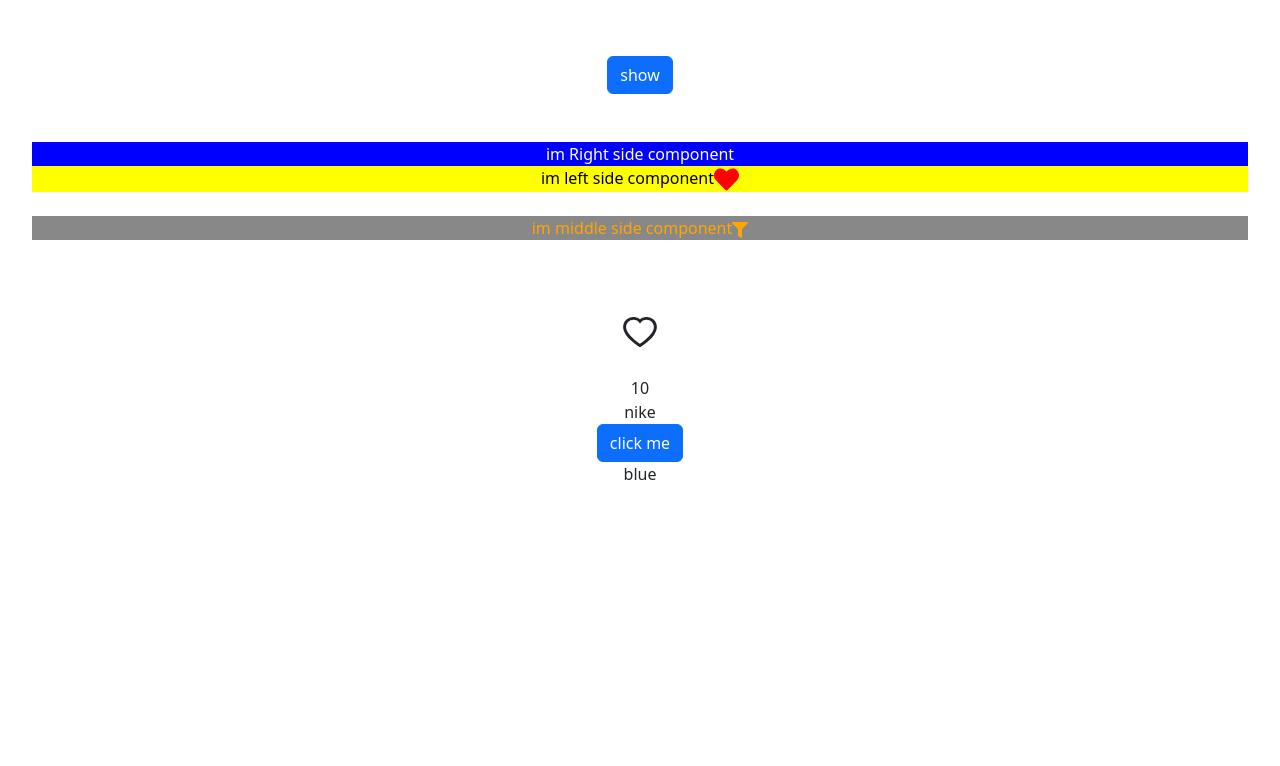
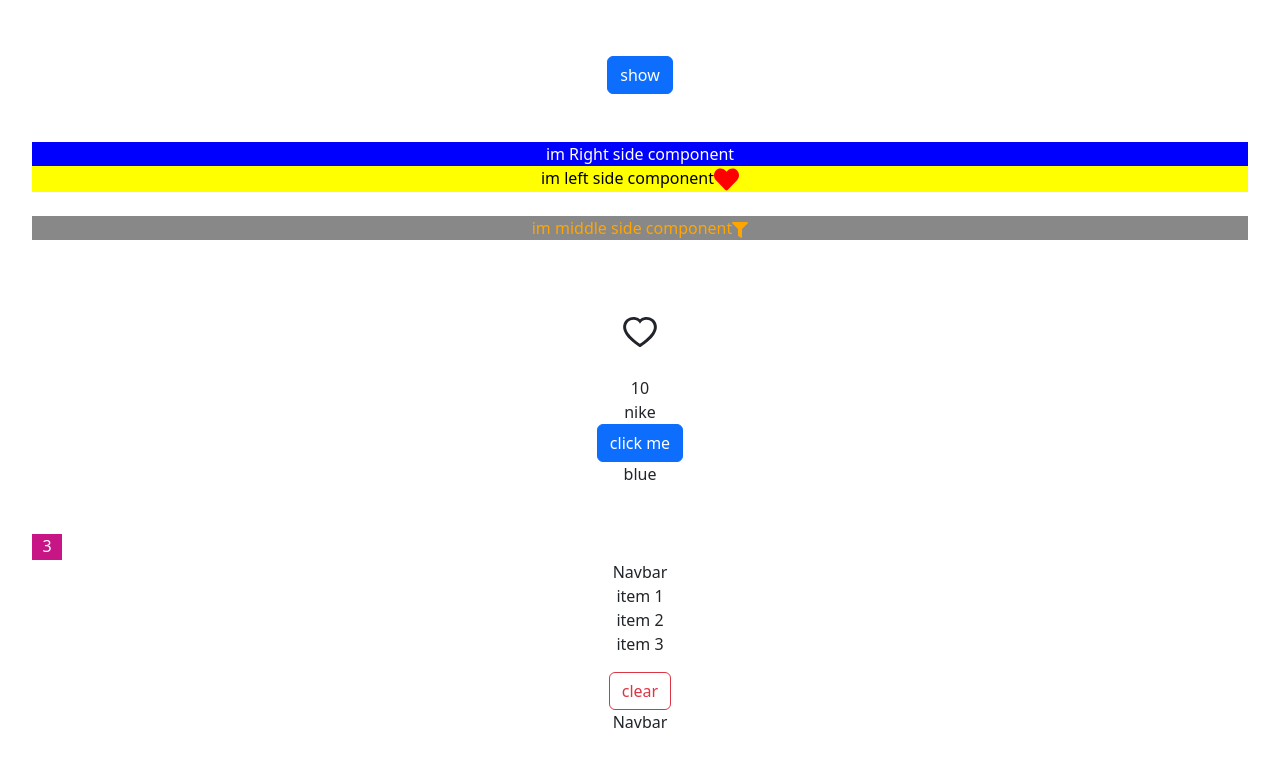
Before and after one commit to mostafafront/ReactPractice, a React app: page / in a window 1280 px wide. Shown: the top 766 px of the page. Built offline with nearby package versions, Linux system fonts and the light colour scheme; the HTML template or start-up script is replaced by a standard one.

Commit message:
share data in components in react/ Practice

```diff
--- a/src/App.tsx
+++ b/src/App.tsx
@@ -9,6 +9,9 @@ import LeftSide from "./assets/body/LeftSide/LeftSide.tsx";
 import MiddleSide from "./assets/body/middleSide/middleSide.tsx";
 import SwitchLike from "./assets/body/SwitchLike/SwitchLike.tsx";
 import BtnAdd from "./assets/body/BtnAdd/BtnAdd.tsx";
+import Navbar from "./assets/body/ProductUser/Navbar/Navbar.tsx";
+import ProductItem from "./assets/body/ProductUser/ProductItem/ProductItem.tsx";
+import BtnClear from "./assets/body/ProductUser/BtnClear/BtnClear.tsx";
 
 
 function App() {
@@ -24,6 +27,9 @@ function App() {
 
     const [showAlert, setShowAlert] = useState(false)
 
+
+
+    const [itemShop, setItemShop] = useState(['item 1', 'item 2', 'item 3'])
 
     return (
         <>
@@ -43,6 +49,11 @@ function App() {
             <SwitchLike onclickP={() => console.log('clicked')}></SwitchLike>
             <br/>
             <BtnAdd></BtnAdd>
+            <br/><br/>
+
+            <Navbar coutItems={itemShop.length}></Navbar>
+            <ProductItem children={itemShop.map(item => <li>{item}</li>)}></ProductItem>
+            <BtnClear clearF={() => setItemShop([])}></BtnClear>
         </>
     );
 }
--- a/src/assets/body/BtnAdd/BtnAdd.tsx
+++ b/src/assets/body/BtnAdd/BtnAdd.tsx
@@ -35,6 +35,7 @@ export default function BtnAdd() {
     }
 
 
+
     return(
         <div>
             {shoes.price}
--- /dev/null
+++ b/src/assets/body/ProductUser/BtnClear/BtnClear.tsx
@@ -0,0 +1,18 @@
+interface Props {
+    clearF : () => void
+}
+export default function BtnClear(props: Props) {
+    return(
+        <>
+
+            <button className={'btn btn-outline-danger'} onClick={props.clearF}>
+                clear
+            </button>
+
+            <div>
+                Navbar
+            </div>
+
+        </>
+    )
+}
--- /dev/null
+++ b/src/assets/body/ProductUser/Navbar/Navbar.tsx
@@ -0,0 +1,18 @@
+interface Props {
+    coutItems : number
+}
+export default function Navbar(props: Props) {
+    return(
+        <>
+
+        <div style={{width: '30px', height: '26px', backgroundColor: 'mediumvioletred', color: 'white', textAlign:'center'}}>
+        {props.coutItems}
+        </div>
+
+        <div>
+        Navbar
+        </div>
+
+        </>
+    )
+}
--- /dev/null
+++ b/src/assets/body/ProductUser/ProductItem/ProductItem.tsx
@@ -0,0 +1,14 @@
+import {ReactNode} from "react";
+
+interface Props{
+    children: ReactNode;
+}
+export default function ProductItem(props: Props) {
+    return(
+        <div>
+            <ul style={{listStyleType: 'none', padding: '0'}}>
+                {props.children}
+            </ul>
+        </div>
+    )
+}
```
